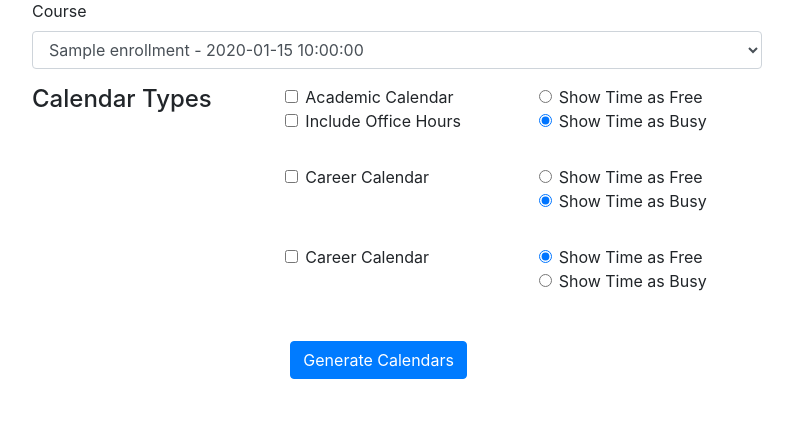
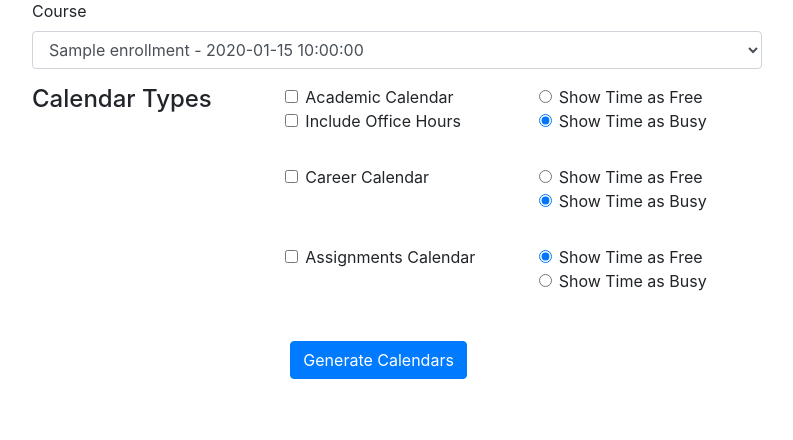
Before and after one commit to KevinStock/bcsics, a Flask app: template templates/calendar.html in a window 1280 px wide. Shown: the part 107-547 px from the top of the page, without its empty margins (243-1036 px from the left). Run offline with Flask 2, Linux system fonts and the light colour scheme; the template is opened without the code that fills it: most values are stand-ins (such as "Sample title", 1, 10 or a date in 2020); some libraries are stand-ins or nearby versions.

Commit message:
correct text for assignments calendar options

```diff
--- a/templates/calendar.html
+++ b/templates/calendar.html
@@ -88,7 +88,7 @@
               <div class="form-check">
                 <input class="form-check-input" type="checkbox" value="1" name="assignmentsCheck" id="assignmentsCheck">
                 <label class="form-check-label" for="assignmentsCheck">
-                  Career Calendar
+                  Assignments Calendar
                 </label>
               </div>
             </div>
```
